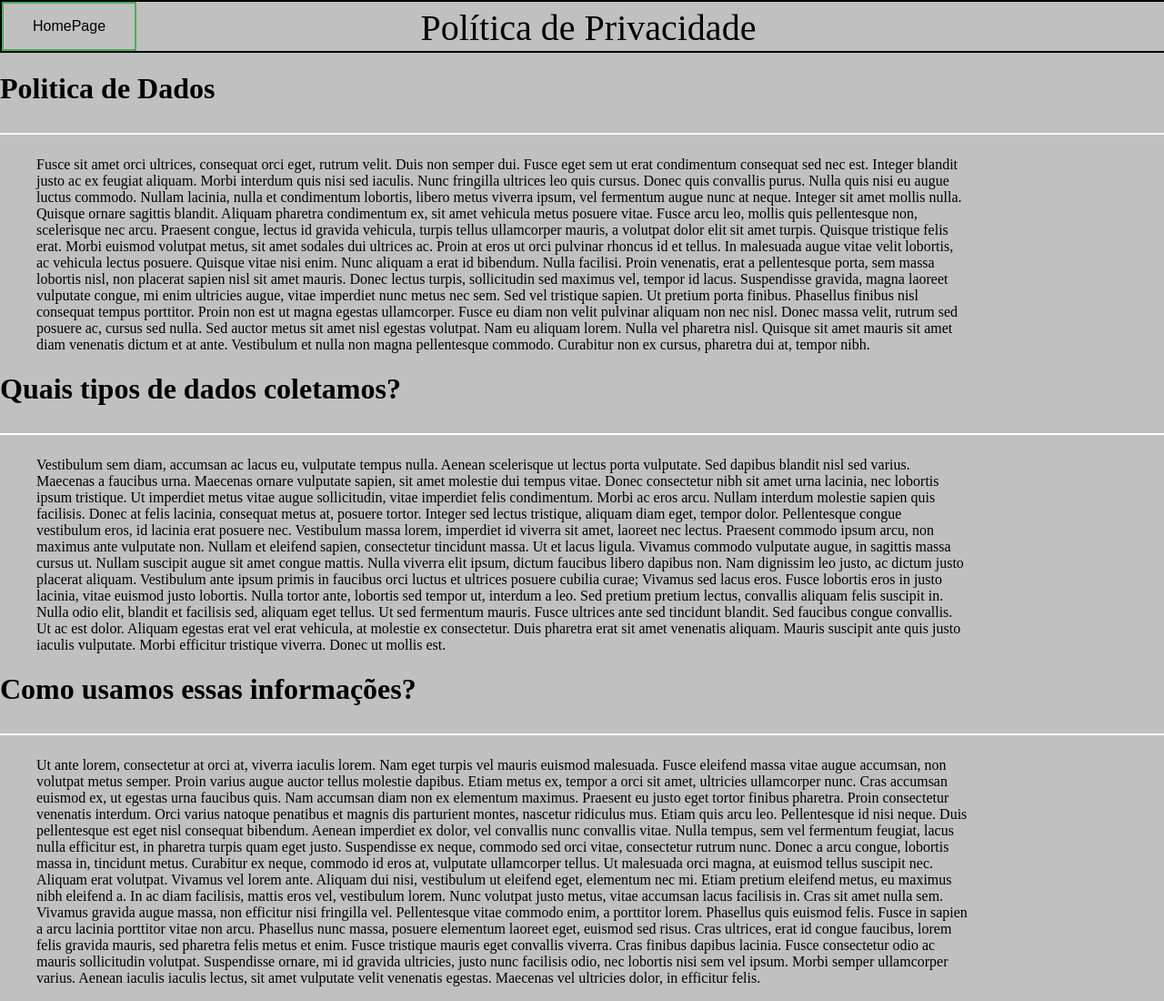
After one commit to Thiag0MR/Projeto_SIN143, a PHP site: page /paginas/PoliticaDePrivacidade/politicaDePrivacidade.html in a window 1280 px wide; the page is wider, and only the part inside the window is pictured. The commit adds this page. Shown: that part at 91% size. Run offline with PHP 8.4, Linux system fonts and the light colour scheme.

Commit message:
Politicas de privacidade

```diff
--- a/index.html
+++ b/index.html
@@ -141,7 +141,7 @@
                     <ul>
                         <li><a href="./paginas/Rodape/Duvidas.html">Dúvidas</a></li>
                         <li><a href="./paginas/Rodape/QuemSomos.html">Quem Somos</a></li>
-                        <li><a href="./paginas/PaginaNaoCriada.html">Política de Privacidade</a></li>
+                        <li><a href="./paginas/PoliticaDePrivacidade/politicaDePrivacidade.html">Política de Privacidade</a></li>
                         <li><a href="./paginas/PaginaNaoCriada.html">Termos e Condições</a></li>
                     </ul>
                 </div>
--- /dev/null
+++ b/paginas/PoliticaDePrivacidade/politicaDePrivacidade.html
@@ -0,0 +1,53 @@
+<!DOCTYPE html>
+<html>
+    <meta charset="utf-8">
+    <title>Política de privacidade</title>
+    <link rel="stylesheet" href="../Rodape/rodape.css">
+    <head>
+        <style>
+
+        </style>
+    </head>
+
+    <body id="bodyPol">
+        <div id="titulo">Política de Privacidade</div>
+        <h1 >Politica de Dados</h1>
+        <hr id="hrTam" font color = "White">
+        <br>
+        <p id="textTam" >Fusce sit amet orci ultrices, consequat orci eget, rutrum velit. Duis non semper dui. Fusce eget sem ut erat condimentum consequat sed nec est. Integer blandit justo ac ex feugiat aliquam. Morbi interdum quis nisi sed iaculis. Nunc fringilla ultrices leo quis cursus. Donec quis convallis purus. Nulla quis nisi eu augue luctus commodo. Nullam lacinia, nulla et condimentum lobortis, libero metus viverra ipsum, vel fermentum augue nunc at neque. Integer sit amet mollis nulla. Quisque ornare sagittis blandit. Aliquam pharetra condimentum ex, sit amet vehicula metus posuere vitae. Fusce arcu leo, mollis quis pellentesque non, scelerisque nec arcu.
+
+            Praesent congue, lectus id gravida vehicula, turpis tellus ullamcorper mauris, a volutpat dolor elit sit amet turpis. Quisque tristique felis erat. Morbi euismod volutpat metus, sit amet sodales dui ultrices ac. Proin at eros ut orci pulvinar rhoncus id et tellus. In malesuada augue vitae velit lobortis, ac vehicula lectus posuere. Quisque vitae nisi enim. Nunc aliquam a erat id bibendum.
+
+            Nulla facilisi. Proin venenatis, erat a pellentesque porta, sem massa lobortis nisl, non placerat sapien nisl sit amet mauris. Donec lectus turpis, sollicitudin sed maximus vel, tempor id lacus. Suspendisse gravida, magna laoreet vulputate congue, mi enim ultricies augue, vitae imperdiet nunc metus nec sem. Sed vel tristique sapien. Ut pretium porta finibus. Phasellus finibus nisl consequat tempus porttitor. Proin non est ut magna egestas ullamcorper. Fusce eu diam non velit pulvinar aliquam non nec nisl. Donec massa velit, rutrum sed posuere ac, cursus sed nulla. Sed auctor metus sit amet nisl egestas volutpat. Nam eu aliquam lorem. Nulla vel pharetra nisl. Quisque sit amet mauris sit amet diam venenatis dictum et at ante. Vestibulum et nulla non magna pellentesque commodo. Curabitur non ex cursus, pharetra dui at, tempor nibh.
+        </p>
+        <h1>Quais tipos de dados coletamos?</h1>
+        <hr id="hrTam" font color = "White">
+        <br>
+        <p id="textTam">Vestibulum sem diam, accumsan ac lacus eu, vulputate tempus nulla. Aenean scelerisque ut lectus porta vulputate. Sed dapibus blandit nisl sed varius. Maecenas a faucibus urna. Maecenas ornare vulputate sapien, sit amet molestie dui tempus vitae. Donec consectetur nibh sit amet urna lacinia, nec lobortis ipsum tristique. Ut imperdiet metus vitae augue sollicitudin, vitae imperdiet felis condimentum. Morbi ac eros arcu. Nullam interdum molestie sapien quis facilisis. Donec at felis lacinia, consequat metus at, posuere tortor. Integer sed lectus tristique, aliquam diam eget, tempor dolor. Pellentesque congue vestibulum eros, id lacinia erat posuere nec. Vestibulum massa lorem, imperdiet id viverra sit amet, laoreet nec lectus. Praesent commodo ipsum arcu, non maximus ante vulputate non. Nullam et eleifend sapien, consectetur tincidunt massa. Ut et lacus ligula.
+
+            Vivamus commodo vulputate augue, in sagittis massa cursus ut. Nullam suscipit augue sit amet congue mattis. Nulla viverra elit ipsum, dictum faucibus libero dapibus non. Nam dignissim leo justo, ac dictum justo placerat aliquam. Vestibulum ante ipsum primis in faucibus orci luctus et ultrices posuere cubilia curae; Vivamus sed lacus eros. Fusce lobortis eros in justo lacinia, vitae euismod justo lobortis. Nulla tortor ante, lobortis sed tempor ut, interdum a leo.
+
+            Sed pretium pretium lectus, convallis aliquam felis suscipit in. Nulla odio elit, blandit et facilisis sed, aliquam eget tellus. Ut sed fermentum mauris. Fusce ultrices ante sed tincidunt blandit. Sed faucibus congue convallis. Ut ac est dolor. Aliquam egestas erat vel erat vehicula, at molestie ex consectetur. Duis pharetra erat sit amet venenatis aliquam. Mauris suscipit ante quis justo iaculis vulputate. Morbi efficitur tristique viverra. Donec ut mollis est.
+        </p>
+        <h1>Como usamos essas informações?</h1>
+        <hr id="hrTam" font color = "White">
+        <br>
+        <p id="textTam">Ut ante lorem, consectetur at orci at, viverra iaculis lorem. Nam eget turpis vel mauris euismod malesuada. Fusce eleifend massa vitae augue accumsan, non volutpat metus semper. Proin varius augue auctor tellus molestie dapibus. Etiam metus ex, tempor a orci sit amet, ultricies ullamcorper nunc. Cras accumsan euismod ex, ut egestas urna faucibus quis. Nam accumsan diam non ex elementum maximus. Praesent eu justo eget tortor finibus pharetra. Proin consectetur venenatis interdum. Orci varius natoque penatibus et magnis dis parturient montes, nascetur ridiculus mus. Etiam quis arcu leo. Pellentesque id nisi neque. Duis pellentesque est eget nisl consequat bibendum. Aenean imperdiet ex dolor, vel convallis nunc convallis vitae. Nulla tempus, sem vel fermentum feugiat, lacus nulla efficitur est, in pharetra turpis quam eget justo.
+
+            Suspendisse ex neque, commodo sed orci vitae, consectetur rutrum nunc. Donec a arcu congue, lobortis massa in, tincidunt metus. Curabitur ex neque, commodo id eros at, vulputate ullamcorper tellus. Ut malesuada orci magna, at euismod tellus suscipit nec. Aliquam erat volutpat. Vivamus vel lorem ante. Aliquam dui nisi, vestibulum ut eleifend eget, elementum nec mi. Etiam pretium eleifend metus, eu maximus nibh eleifend a. In ac diam facilisis, mattis eros vel, vestibulum lorem. Nunc volutpat justo metus, vitae accumsan lacus facilisis in. Cras sit amet nulla sem.
+
+            Vivamus gravida augue massa, non efficitur nisi fringilla vel. Pellentesque vitae commodo enim, a porttitor lorem. Phasellus quis euismod felis. Fusce in sapien a arcu lacinia porttitor vitae non arcu. Phasellus nunc massa, posuere elementum laoreet eget, euismod sed risus. Cras ultrices, erat id congue faucibus, lorem felis gravida mauris, sed pharetra felis metus et enim. Fusce tristique mauris eget convallis viverra. Cras finibus dapibus lacinia. Fusce consectetur odio ac mauris sollicitudin volutpat. Suspendisse ornare, mi id gravida ultricies, justo nunc facilisis odio, nec lobortis nisi sem vel ipsum. Morbi semper ullamcorper varius. Aenean iaculis iaculis lectus, sit amet vulputate velit venenatis egestas. Maecenas vel ultricies dolor, in efficitur felis.
+        </p>
+        <div>
+            <div id="buttonHome">
+            <a href="../../index.html"><button class="button button1">HomePage</button></a>
+            </div>
+        </div>
+
+
+    </body>
+
+
+
+
+</html>
--- a/paginas/Rodape/rodape.css
+++ b/paginas/Rodape/rodape.css
@@ -100,3 +100,16 @@
             background-color: #90EE90;
             color: white;
         }
+#bodyPol{
+    margin: 0%;
+    background-color: Silver;
+}
+
+#hrTam{
+    width: 1600px;
+    float: left;
+}
+#textTam{
+    width: 80%;
+    margin-left: 40px;
+}
```
